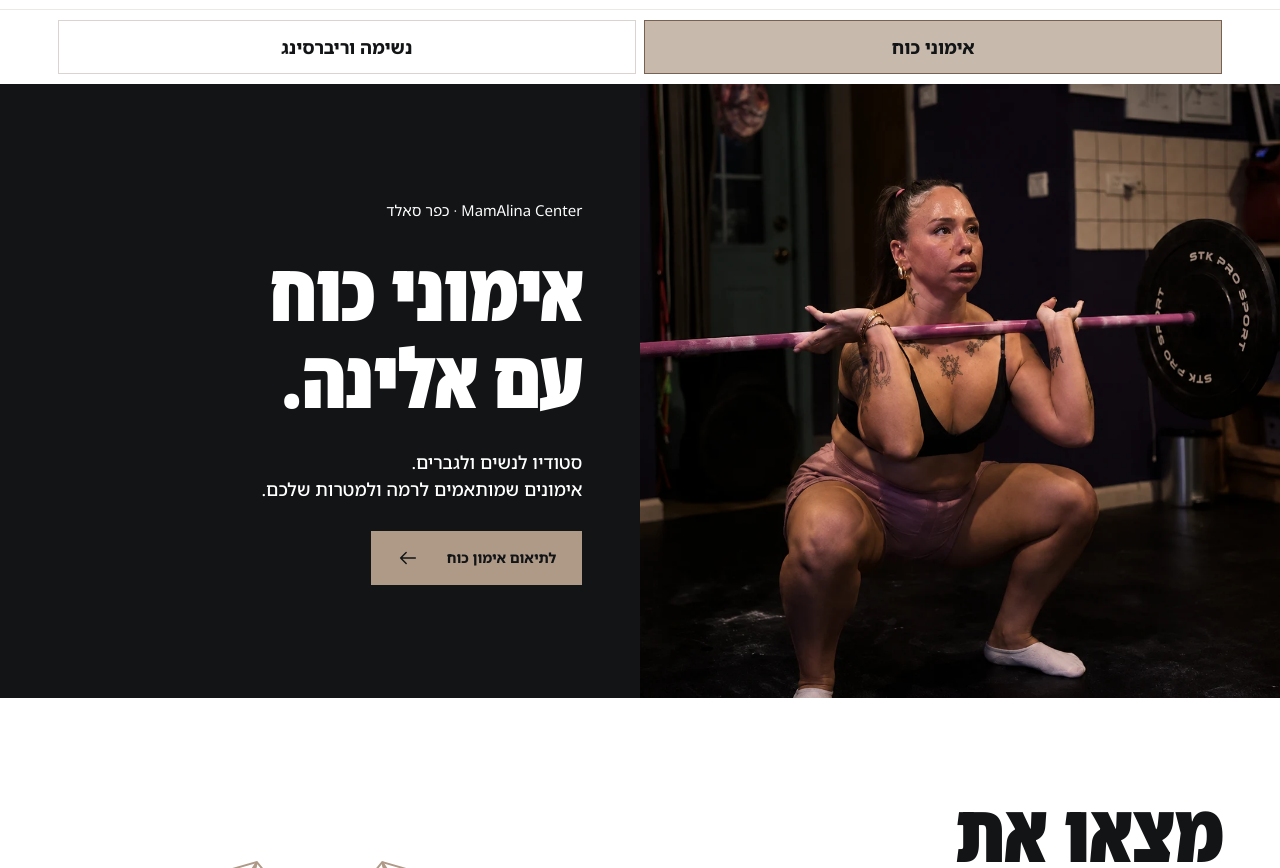
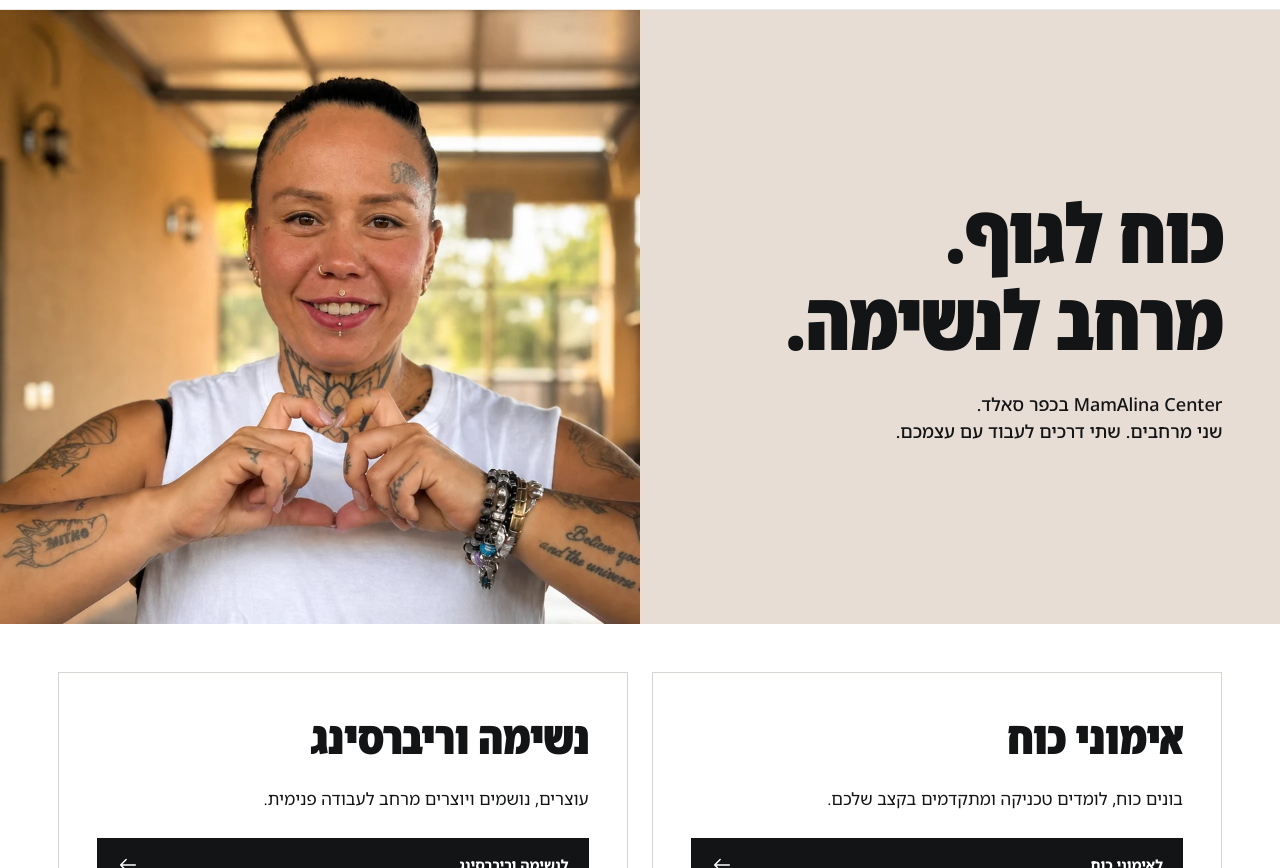
Before and after one commit to rluzzatt/AlinaFitnes, a plain HTML site: page index.html in a window 1280 px wide. Shown: the part 84-952 px from the top of the page. Drawn offline with Linux system fonts and the light colour scheme.

Commit message:
Lead homepage with MamAlina brand and equal service choices

```diff
--- a/index.html
+++ b/index.html
@@ -7,7 +7,7 @@
     <title>MamAlina Center | אימוני כוח וקליניקת נשימה בכפר סאלד</title>
     <meta
       name="description"
-      content="אימוני כוח עם אלינה בכפר סאלד, ולצדם קליניקה נפרדת לנשימה וריברסינג. בחרו את השירות שמתאים לכם — אין צורך לשלב ביניהם."
+      content="MamAlina Center בכפר סאלד. שני מרחבים. שתי דרכים לעבוד עם עצמכם: אימוני כוח ונשימה וריברסינג."
     />
     <link rel="canonical" href="https://rluzzatt.github.io/AlinaFitnes/" />
     <link
@@ -27,11 +27,11 @@
     />
     <meta
       property="og:image"
-      content="https://rluzzatt.github.io/AlinaFitnes/assets/images/alina-training-editorial.webp"
+      content="https://rluzzatt.github.io/AlinaFitnes/assets/images/alina-portrait-editorial.webp"
     />
-    <meta property="og:image:width" content="1400" />
-    <meta property="og:image:height" content="1050" />
-    <meta property="og:image:alt" content="אלינה באימון כוח עם מוט ומשקולות" />
+    <meta property="og:image:width" content="960" />
+    <meta property="og:image:height" content="1280" />
+    <meta property="og:image:alt" content="אלינה — MamAlina Center" />
     <meta property="og:url" content="https://rluzzatt.github.io/AlinaFitnes/" />
     <link
       rel="preload"
@@ -47,13 +47,13 @@
       type="font/ttf"
       crossorigin
     />
-    <link rel="stylesheet" href="./styles.css?v=20260907-service-photos" />
+    <link rel="stylesheet" href="./styles.css?v=20260908-brand-home" />
   </head>
   <body>
-    <!-- THESIS: Signature pairs Alina's strength photo with training and her heart-hand portrait with breathing, two independent services.
+    <!-- THESIS: MamAlina Center first, followed by two equally weighted independent service choices.
   OWN-WORLD: White, graphite, logo taupe; compressed athletic type, faceted seams and rectangular controls.
   STORY: Recognize Alina, discover two independent services, start a direct conversation.
-  FIRST VIEWPORT: White navigation and two clear service controls; Alina's portrait beside a service-specific title and contact, stacked in normal flow on mobile.
+  FIRST VIEWPORT: Unchanged navigation, neutral brand headline and Alina's welcoming portrait; two equal service cards immediately follow.
   FORM: Kinetic sports broadcasting, seventh grounded direction, seed 398670b6; Signature comp-C approved 2026-09-07.
   FINISH: unreviewed and undocumented is unfinished; this build ends with the finish review, the verdict, and DESIGN.md -->
     <svg
@@ -144,32 +144,32 @@
       </nav>
     </header>
     <main id="main" tabindex="-1">
-      <section
-        class="hero"
-        id="top"
-        aria-labelledby="hero-title"
-        data-mode="strength"
-      >
-        <div class="mode-switch" aria-label="בחרו מרחב" data-mode-switch>
-          <a href="#strength" class="mode-option is-active" data-mode-option="strength"><span>אימוני כוח</span></a>
-          <a href="#breath" class="mode-option" data-mode-option="breath"><span>נשימה וריברסינג</span></a>
-        </div>
-        <div class="hero-stage" id="hero-stage">
+      <section class="hero homepage-hero" id="top" aria-labelledby="hero-title">
+        <div class="hero-stage">
+          <div class="hero-message">
+            <h1 class="hero-title" id="hero-title"><span>כוח לגוף.</span><span>מרחב לנשימה.</span></h1>
+            <div class="hero-contact">
+              <p><bdi lang="en">MamAlina Center</bdi> בכפר סאלד.<br />שני מרחבים. שתי דרכים לעבוד עם עצמכם.</p>
+            </div>
+          </div>
           <div class="hero-visual">
             <div class="hero-picture">
-              <img class="hero-photo" src="./assets/images/alina-training-editorial.webp" alt="אלינה באימון כוח עם מוט ומשקולות" width="1400" height="1050" fetchpriority="high" data-hero-image="strength" />
-              <img class="hero-photo" src="./assets/images/alina-portrait-editorial.webp" alt="אלינה מחייכת ויוצרת לב עם הידיים" width="960" height="1280" fetchpriority="low" data-hero-image="breath" hidden />
-            </div>
-          </div>
-          <div class="hero-message">
-            <p class="hero-location"><bdi lang="en">MamAlina Center</bdi> · כפר סאלד</p>
-            <h1 id="hero-title"><span>אימוני כוח</span><span>עם אלינה.</span></h1>
-            <div class="hero-contact">
-              <p>סטודיו לנשים ולגברים.<br />אימונים שמותאמים לרמה ולמטרות שלכם.</p>
-              <a class="button button-taupe" href="https://wa.me/972532831333" target="_blank" rel="noreferrer" data-primary-contact>לתיאום אימון כוח<svg class="icon" aria-hidden="true"><use href="#icon-arrow" /></svg></a>
+              <img class="hero-photo" src="./assets/images/alina-portrait-editorial.webp" alt="אלינה מחייכת ויוצרת לב עם הידיים" width="960" height="1280" fetchpriority="high" />
             </div>
           </div>
         </div>
+      </section>
+      <section class="service-choices section" aria-label="בחרו את המרחב שלכם">
+        <article class="service-card" aria-labelledby="strength-card-title">
+          <h2 id="strength-card-title">אימוני כוח</h2>
+          <p>בונים כוח, לומדים טכניקה ומתקדמים בקצב שלכם.</p>
+          <a class="button button-dark" href="#strength">לאימוני כוח<svg class="icon" aria-hidden="true"><use href="#icon-arrow" /></svg></a>
+        </article>
+        <article class="service-card" aria-labelledby="breath-card-title">
+          <h2 id="breath-card-title">נשימה וריברסינג</h2>
+          <p>עוצרים, נושמים ויוצרים מרחב לעבודה פנימית.</p>
+          <a class="button button-dark" href="#breath">לנשימה וריברסינג<svg class="icon" aria-hidden="true"><use href="#icon-arrow" /></svg></a>
+        </article>
       </section>
       <section class="intro section" id="studio" aria-labelledby="studio-title">
         <div class="intro-copy">
@@ -217,6 +217,23 @@
         id="strength"
         aria-labelledby="strength-title"
       >
+        <div class="hero service-hero" aria-labelledby="strength-hero-title">
+          <div class="hero-stage">
+            <div class="hero-visual">
+              <div class="hero-picture">
+                <img class="hero-photo" src="./assets/images/alina-training-editorial.webp" alt="אלינה באימון כוח עם מוט ומשקולות" width="1400" height="1050" loading="lazy" decoding="async" />
+              </div>
+            </div>
+            <div class="hero-message">
+              <p class="hero-location"><bdi lang="en">MamAlina Center</bdi> · כפר סאלד</p>
+              <h2 class="hero-title" id="strength-hero-title"><span>אימוני כוח</span><span>עם אלינה.</span></h2>
+              <div class="hero-contact">
+                <p>סטודיו לנשים ולגברים.<br />אימונים שמותאמים לרמה ולמטרות שלכם.</p>
+                <a class="button button-taupe" href="https://wa.me/972532831333" target="_blank" rel="noreferrer" data-primary-contact>לתיאום אימון כוח<svg class="icon" aria-hidden="true"><use href="#icon-arrow" /></svg></a>
+              </div>
+            </div>
+          </div>
+        </div>
         <div class="program-copy">
           <h2 id="strength-title">אימוני כוח.</h2>
           <p class="large-copy">לומדים לעבוד נכון.<br />מגלים כמה אתם חזקים.</p>
@@ -451,7 +468,6 @@
         >בוואטסאפ<svg class="icon" aria-hidden="true">
           <use href="#icon-whatsapp" /></svg></span
     ></a>
-    <span class="sr-only" role="status" data-mode-status></span>
-    <script src="./script.js?v=20260907-welcome" defer></script>
+    <script src="./script.js?v=20260908-brand-home" defer></script>
   </body>
 </html>
--- a/script.js
+++ b/script.js
@@ -49,77 +49,6 @@ mobileNavigation.addEventListener("change", () => {
     if (restore) header.querySelector(".brand").focus();
   }
 });
-
-// The anchors remain service links without JavaScript; enhancement changes the opening's mode.
-const hero = document.querySelector(".hero");
-const modeOptions = [...document.querySelectorAll("[data-mode-option]")];
-const modeCopy = {
-  strength: {
-    title: ["אימוני כוח", "עם אלינה."],
-    description: ["סטודיו לנשים ולגברים.", "אימונים שמותאמים לרמה ולמטרות שלכם."],
-    action: "לתיאום אימון כוח",
-    status: "תצוגת אימוני כוח",
-  },
-  breath: {
-    title: ["נשימה", "וריברסינג."],
-    description: ["קליניקה למפגשי נשימה אישיים.", "מקום לעצור ולהתמקד בעצמכם, בקצב שלכם."],
-    action: "נדבר על מפגש נשימה",
-    status: "תצוגת נשימה וריברסינג",
-  },
-};
-const setMode = (mode, announce = true) => {
-  const copy = modeCopy[mode];
-  if (!copy) return;
-  hero.dataset.mode = mode;
-  hero.querySelectorAll("[data-hero-image]").forEach((image) => {
-    image.hidden = image.dataset.heroImage !== mode;
-  });
-  hero
-    .querySelectorAll("h1 span")
-    .forEach((span, index) => (span.textContent = copy.title[index]));
-  const descriptor = hero.querySelector(".hero-contact p");
-  descriptor.replaceChildren(
-    ...copy.description.flatMap((line, index) =>
-      index
-        ? [document.createElement("br"), document.createTextNode(line)]
-        : [document.createTextNode(line)],
-    ),
-  );
-  hero.querySelector("[data-primary-contact]").firstChild.textContent =
-    copy.action;
-  modeOptions.forEach((option) => {
-    const selected = option.dataset.modeOption === mode;
-    option.classList.toggle("is-active", selected);
-    option.setAttribute("aria-pressed", String(selected));
-  });
-  if (announce)
-    document.querySelector("[data-mode-status]").textContent = copy.status;
-};
-modeOptions.forEach((option) => {
-  option.setAttribute("role", "button");
-  option.setAttribute("aria-controls", "hero-stage");
-  option.addEventListener("click", (event) => {
-    event.preventDefault();
-    setMode(option.dataset.modeOption);
-  });
-  option.addEventListener("keydown", (event) => {
-    if (event.key === " ") {
-      event.preventDefault();
-      option.click();
-    }
-  });
-});
-document
-  .querySelectorAll("[data-mode-link]")
-  .forEach((link) =>
-    link.addEventListener("click", () => setMode(link.dataset.modeLink)),
-  );
-const syncHashMode = () => {
-  if (location.hash === "#breath" || location.hash === "#strength")
-    setMode(location.hash.slice(1), false);
-};
-setMode(location.hash === "#breath" ? "breath" : "strength", false);
-window.addEventListener("hashchange", syncHashMode);
 
 // Each film loads on request. Play one at a time and retain native controls.
 const videos = [...document.querySelectorAll("[data-video]")];
@@ -197,7 +126,7 @@ syncBreath();
 
 // A discreet contact bar appears only after the opening and while no inline contact action is visible.
 const mobileContact = document.querySelector("[data-mobile-contact]");
-const heroContact = hero.querySelector("[data-primary-contact]");
+const homepageOpening = document.querySelector(".service-choices");
 const contactSection = document.querySelector("#contact");
 const contactLinks = [
   ...document.querySelectorAll('main a[href^="https://wa.me/"]'),
@@ -212,7 +141,7 @@ function updateContactBar() {
   mobileContact.hidden =
     !mobileViewport.matches ||
     !nav.hidden ||
-    heroContact.getBoundingClientRect().bottom > headerBottom ||
+    homepageOpening.getBoundingClientRect().bottom > headerBottom ||
     contactSection.getBoundingClientRect().top < innerHeight ||
     inlineVisible;
 }
--- a/styles.css
+++ b/styles.css
@@ -1305,49 +1305,17 @@ h3 {
   color: #727577;
 }
 
-/* Two complete service views; all copy stays in the document flow. */
+/* Shared hero composition for the brand opening and strength section. */
 .hero {
   --hero-surface: var(--ink);
   --hero-text: var(--paper);
   background: var(--hero-surface);
   color: var(--hero-text);
 }
-.hero[data-mode="breath"] {
+.homepage-hero {
   --hero-surface: #e7ddd4;
   --hero-text: var(--ink);
 }
-.mode-switch {
-  position: relative;
-  z-index: 2;
-  display: grid;
-  grid-template-columns: repeat(2, minmax(0, 1fr));
-  gap: 8px;
-  padding: 10px var(--gutter);
-  background: var(--paper);
-  color: var(--ink);
-}
-.mode-option {
-  display: flex;
-  align-items: center;
-  justify-content: center;
-  min-width: 0;
-  min-height: 54px;
-  padding: 12px 16px;
-  border: 1px solid var(--line);
-  font-family: "Noto Hebrew", sans-serif;
-  font-size: 18px;
-  font-weight: 750;
-  line-height: 1.5;
-  text-align: center;
-  transition: background 160ms, border-color 160ms;
-}
-.mode-option.is-active {
-  color: var(--ink);
-  background: var(--taupe-light);
-  border-color: var(--taupe-dark);
-}
-.mode-option:hover { border-color: var(--taupe-dark); }
-.mode-option:focus-visible { outline-offset: -5px; }
 .hero-stage {
   display: grid;
   grid-template-columns: repeat(2, minmax(0, 1fr));
@@ -1382,12 +1350,12 @@ h3 {
   line-height: 1.7;
   margin: 0 0 24px;
 }
-.hero h1 {
+.hero .hero-title {
   font-size: clamp(54px, 6.4vw, 92px);
   line-height: 1.06;
   margin: 0 0 28px;
 }
-.hero h1 span { display: block; }
+.hero .hero-title span { display: block; }
 .hero-contact { flex-shrink: 0; text-align: right; }
 .hero-contact p {
   font-size: 18px;
@@ -1395,11 +1363,34 @@ h3 {
   font-weight: 500;
   margin: 0 0 28px;
 }
-.hero[data-mode="breath"] .hero-contact .button {
-  background: var(--ink);
-  color: var(--paper);
+.homepage-hero .hero-contact p { margin-bottom: 0; }
+.service-hero { grid-column: 1 / -1; min-width: 0; }
+.service-choices {
+  display: grid;
+  grid-template-columns: minmax(0, 1fr);
+  grid-auto-rows: 1fr;
+  gap: 24px;
+  max-width: 1440px;
+  margin: auto;
+  padding-block: 48px;
 }
-.hero[data-mode="breath"] .hero-contact .button:hover { background: var(--taupe-dark); }
+.service-card {
+  display: flex;
+  flex-direction: column;
+  gap: 24px;
+  min-width: 0;
+  padding: clamp(24px, 3vw, 40px);
+  border: 1px solid var(--line);
+  background: var(--paper);
+  color: var(--ink);
+}
+.service-card h2 { font-size: clamp(32px, 3.6vw, 52px); }
+.service-card p { font-size: 17px; line-height: 1.7; margin: 0; }
+.service-card .button { width: 100%; margin-top: auto; padding-inline: 20px; gap: 16px; }
+.service-card .button:focus-visible { outline-color: var(--ink); }
+@media (min-width: 801px) {
+  .service-choices { grid-template-columns: repeat(2, minmax(0, 1fr)); }
+}
 .intro-brand {
   width: 100%;
   margin: 0;
@@ -1428,12 +1419,10 @@ h3 {
   .hero-contact { width: 100%; }
 }
 @media (max-width: 600px) {
-  .mode-switch { padding: 10px 16px; gap: 8px; }
-  .mode-option { padding: 12px 8px; font-size: clamp(15px, 4.1vw, 18px); }
   .hero-photo { object-position: center 20%; }
   .hero-message { display: block; padding: 28px 24px 32px; }
   .hero-location { font-size: 13px; margin-bottom: 16px; }
-  .hero h1 { max-width: none; font-size: clamp(42px, 11.5vw, 60px); margin: 0 0 20px; }
+  .hero .hero-title { max-width: none; font-size: clamp(42px, 11.5vw, 60px); margin: 0 0 20px; }
   .hero-contact p { font-size: 16px; margin-bottom: 20px; }
   .hero-contact .button { width: 100%; min-height: 54px; font-size: 14px; }
   .intro-brand figcaption { font-size: 36px; }
```
Also changed, not shown: DESIGN.md (+11 -11 lines), PRODUCT.md (+2 -2 lines), .impeccable/asset-manifest.md, .impeccable/brand-home-review.md (added), .impeccable/design.json, .impeccable/surfaces/index-html.md, README.md.
